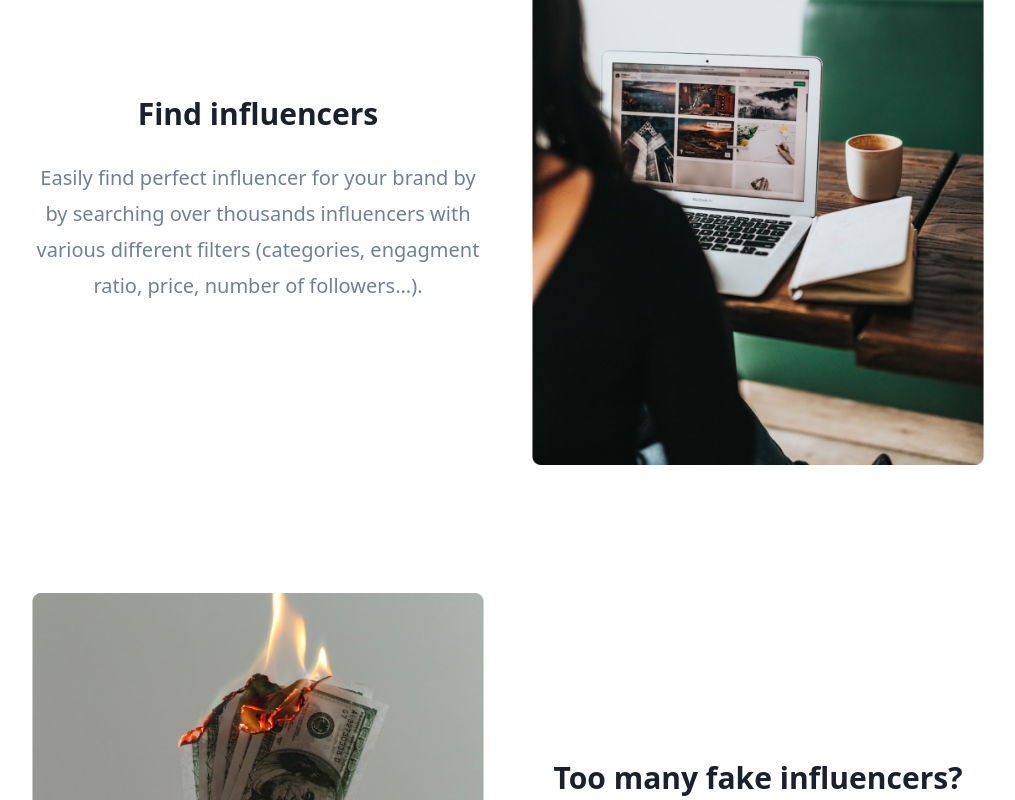
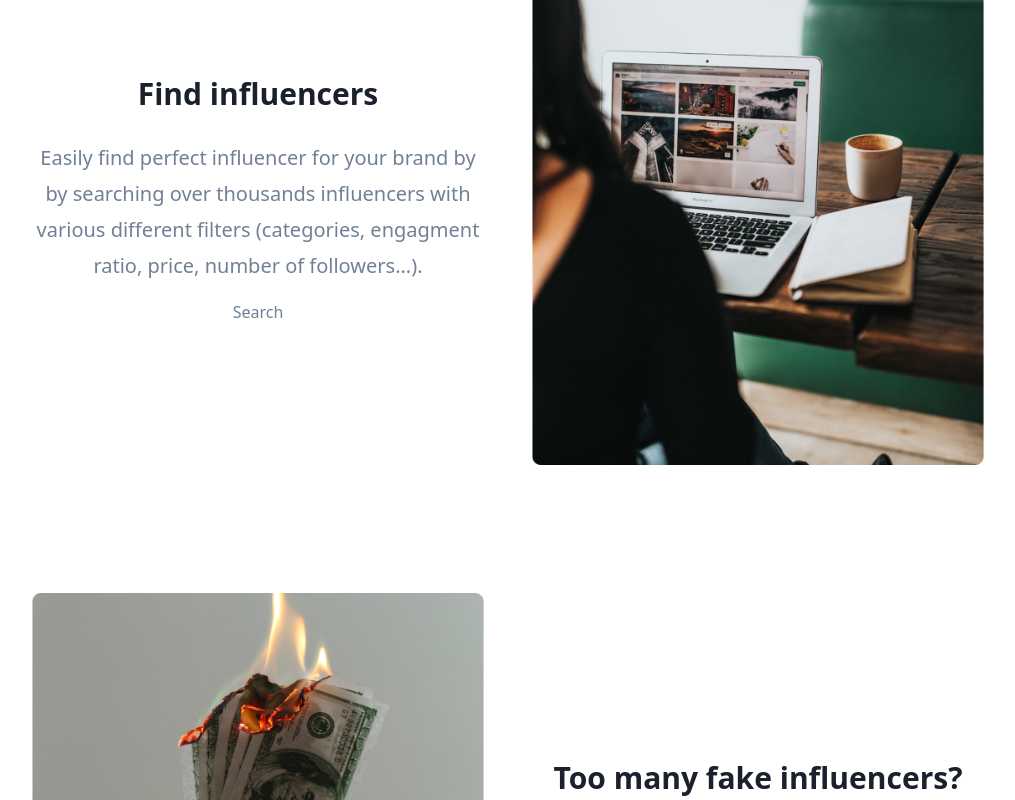
Before and after one commit to Netz00/growi, a Next.js app: page /brands in a window 1280 px wide. Shown: the part 929-1729 px from the top of the page, without its empty margins (132-1147 px from the left). Built offline with nearby package versions, Linux system fonts and the light colour scheme; a web font is replaced by a local one.

Commit message:
Add CTA to VerticalFeatureRow

```diff
--- a/public/assets/brands.json
+++ b/public/assets/brands.json
@@ -27,7 +27,11 @@
 					"description": "Easily find perfect influencer for your brand by by searching over thousands influencers with various different filters (categories, engagment ratio, price, number of followers...).",
 					"image": "/assets/images/findInfluencers.png",
 					"imageAlt": "Find influencers",
-					"reverse": false
+					"reverse": false,
+					"CTA": {
+						"link": "/search",
+						"text": "Search"
+					}
 				},
 				{
 					"key": 1,
--- a/src/components/feature/VerticalFeatureRow.tsx
+++ b/src/components/feature/VerticalFeatureRow.tsx
@@ -1,6 +1,9 @@
 import className from 'classnames';
 import Image from 'next/image';
+import Link from 'next/link';
 import { useRouter } from 'next/router';
+
+import { Button } from '../button/Button';
 
 type IVerticalFeatureRowProps = {
 	title: string;
@@ -8,6 +11,7 @@ type IVerticalFeatureRowProps = {
 	image: string;
 	imageAlt: string;
 	reverse?: boolean;
+	CTA?: any;
 };
 
 const VerticalFeatureRow = (props: IVerticalFeatureRowProps) => {
@@ -30,6 +34,11 @@ const VerticalFeatureRow = (props: IVerticalFeatureRowProps) => {
 					{props.title}
 				</h3>
 				<div className="mt-6 text-xl leading-9">{props.description}</div>
+				{props.CTA && (
+					<Link className="mt-4 block" href={props.CTA.link}>
+						<Button>{props.CTA.text}</Button>
+					</Link>
+				)}
 			</div>
 
 			<div className="w-full sm:w-1/2 p-6 relative">
```
